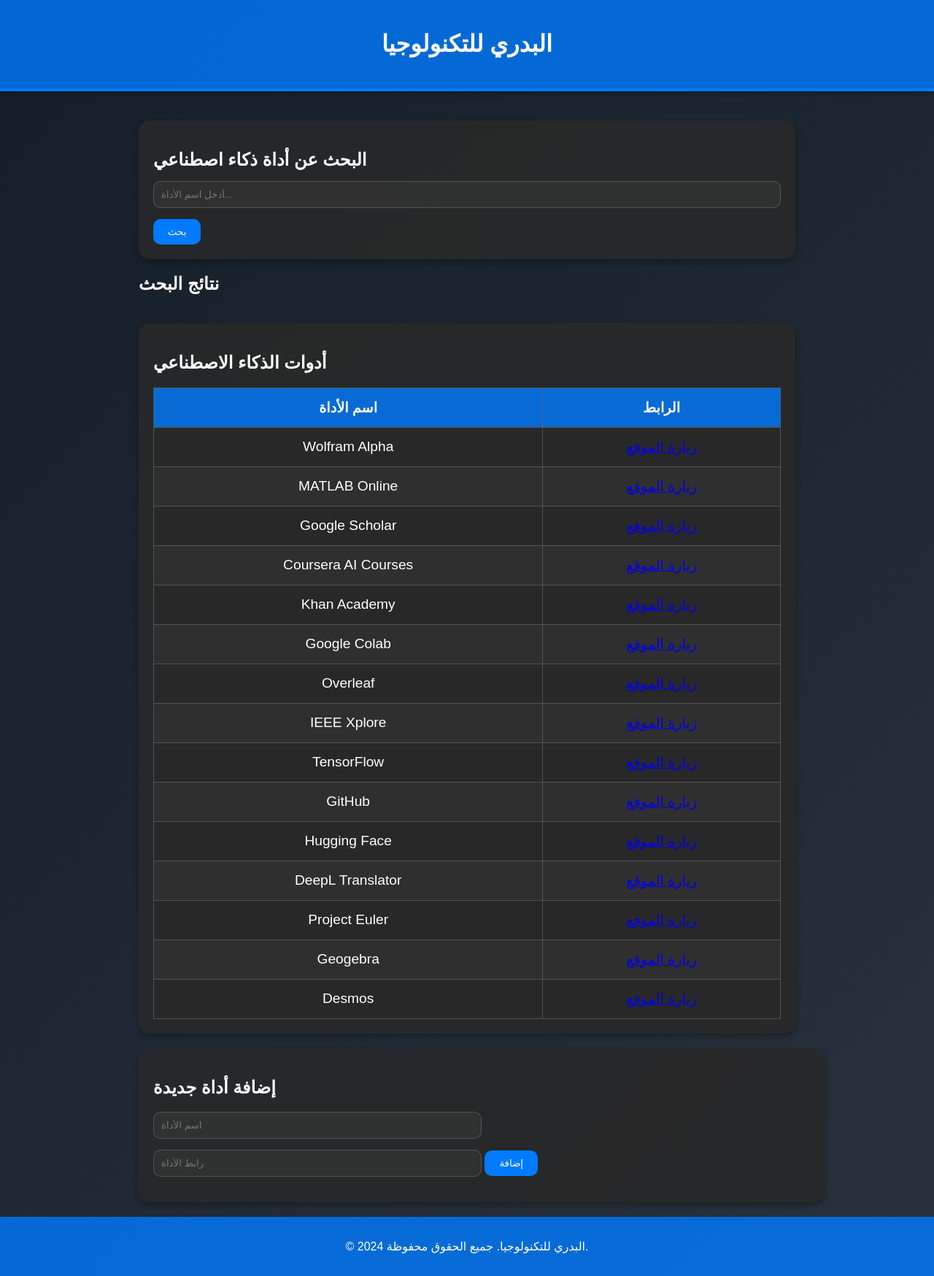
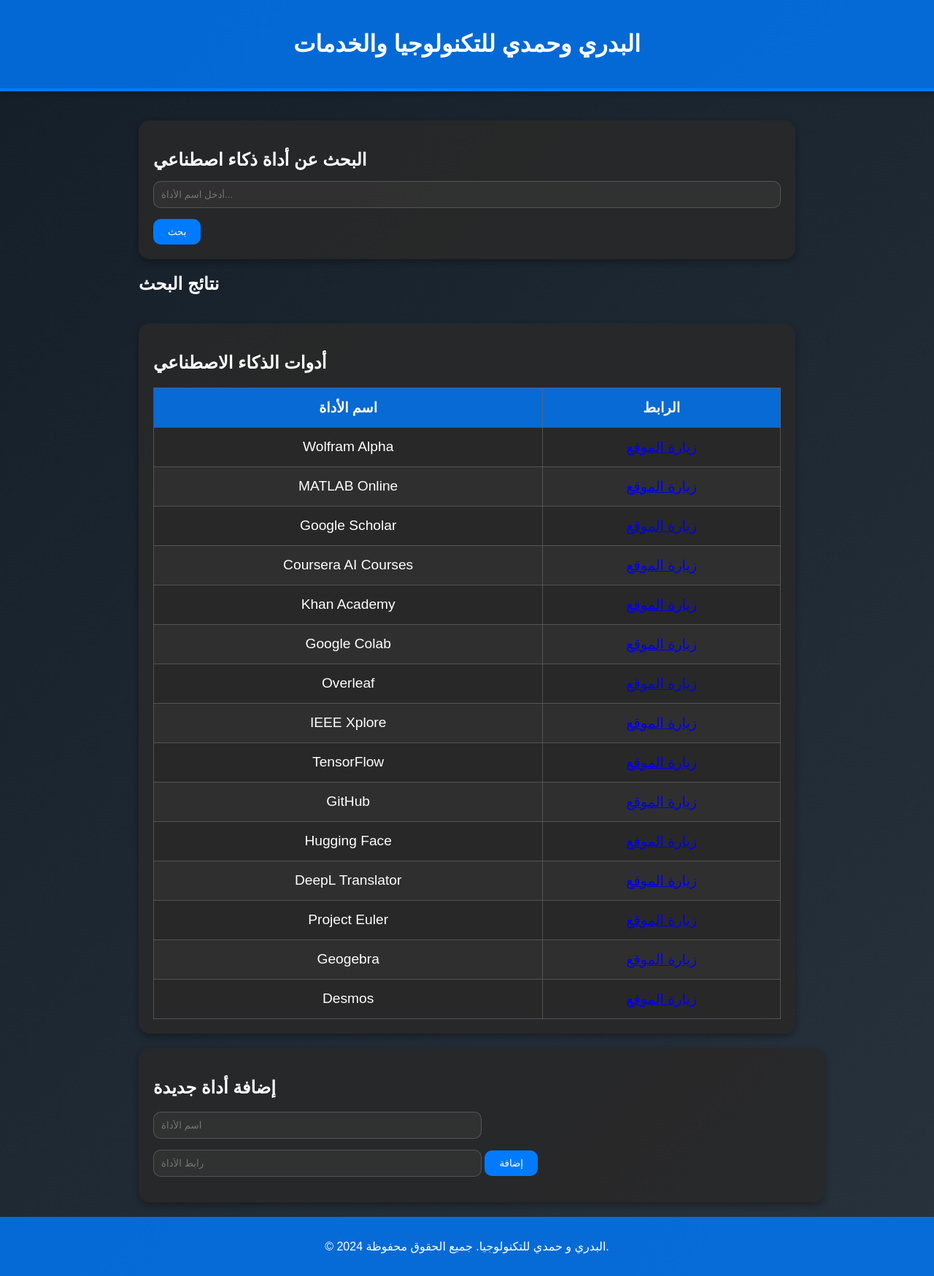
Before and after one commit to Engelbadry2000/ELBAFTY-AI, a plain HTML site: page index.html in a window 1280 px wide. Shown: the whole page at 73% size. Drawn offline with Linux system fonts and the light colour scheme.

Commit message:
Add files via upload

```diff
--- a/index.html
+++ b/index.html
@@ -8,7 +8,7 @@
 </head>
 <body>
     <header>
-        <h1>البدري للتكنولوجيا</h1>
+        <h1>البدري وحمدي  للتكنولوجيا والخدمات </h1>
     </header>
 
     <main>
@@ -61,7 +61,7 @@
     </main>
 
     <footer>
-        <p>&copy; 2024 البدري للتكنولوجيا. جميع الحقوق محفوظة.</p>
+        <p>&copy; 2024 البدري و حمدي  للتكنولوجيا. جميع الحقوق محفوظة.</p>
     </footer>
 
     <script src="script.js"></script> <!-- ربط ملف JavaScript -->
```
